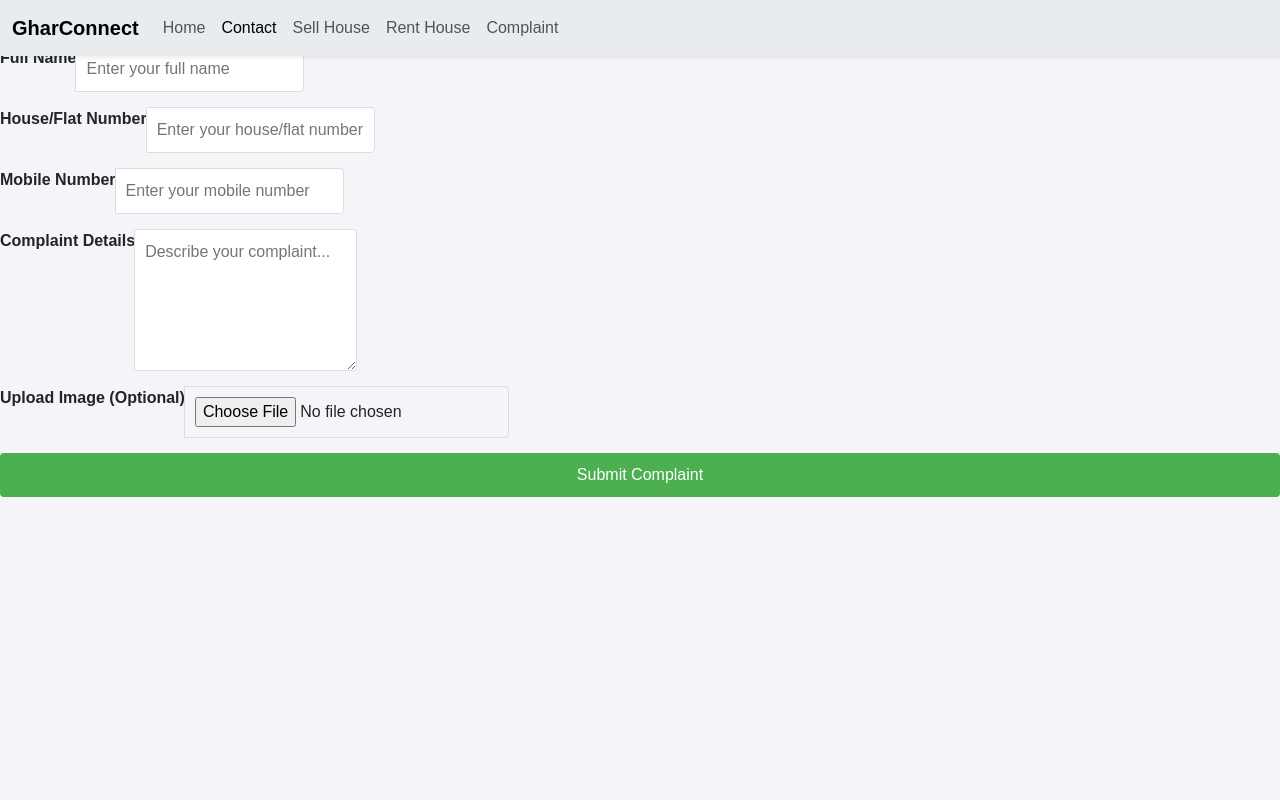
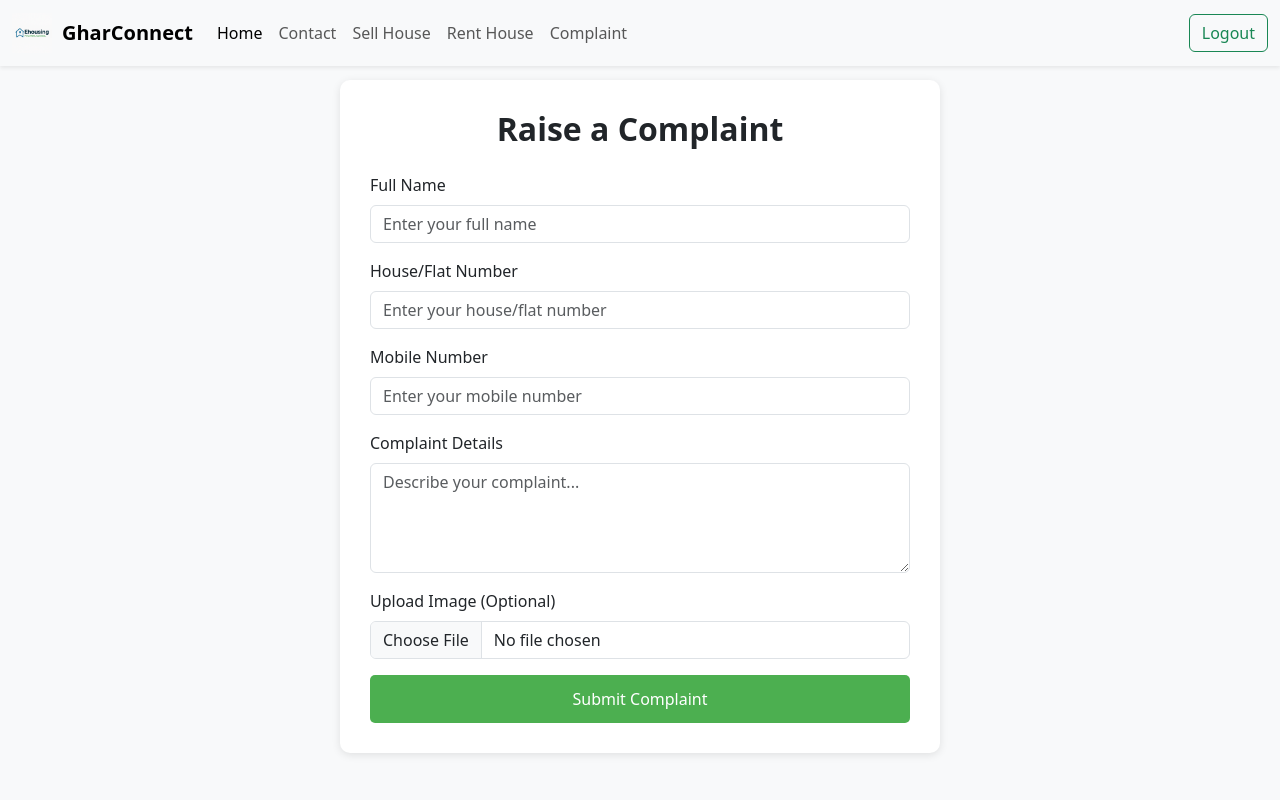
Before and after one commit to pritchhatrala/EhousingProject, a Django app: page /complaint/ in a window 1280 px wide. Run offline with Django 4.2, Linux system fonts and the light colour scheme; the visitor is signed in with stand-in values (Sample User, id 1); some libraries are stand-ins or nearby versions.

Commit message:
modyfied

```diff
--- a/myapp/templates/complaint.html
+++ b/myapp/templates/complaint.html
@@ -2,62 +2,110 @@
 <html lang="en">
 <head>
   <meta charset="UTF-8">
-    <meta name="viewport" content="width=device-width, initial-scale=1.0">
-    <link href="https://cdn.jsdelivr.net/npm/bootstrap@5.3.0/dist/css/bootstrap.min.css" rel="stylesheet"/>
+  <meta name="viewport" content="width=device-width, initial-scale=1">
   <title>Complaint Form | GharConnect</title>
-    <link rel="stylesheet" href="/static/complaint.css">
+  <link href="https://cdn.jsdelivr.net/npm/bootstrap@5.3.0/dist/css/bootstrap.min.css" rel="stylesheet">
+  <style>
+    body {
+      padding-top: 80px;
+      background-color: #f8f9fa;
+    }
+
+    .form-container {
+      max-width: 600px;
+      margin: auto;
+      padding: 30px;
+      background-color: white;
+      border-radius: 10px;
+      box-shadow: 0 2px 8px rgba(0, 0, 0, 0.1);
+    }
+
+    .form-container h2 {
+      margin-bottom: 25px;
+      text-align: center;
+      font-weight: bold;
+    }
+
+    .submit-btn {
+      width: 100%;
+      background-color: #4CAF50;
+      color: white;
+      padding: 12px;
+      border: none;
+      border-radius: 5px;
+      font-size: 16px;
+      transition: background-color 0.3s ease;
+    }
+
+    .submit-btn:hover {
+      background-color: #45a049;
+    }
+  </style>
 </head>
 <body>
-      <nav class="navbar navbar-expand-lg navbar-light bg-body-secondary fixed-top shadow-sm">
+
+<!-- Navbar -->
+{% load static %}
+<nav class="navbar navbar-expand-lg navbar-light bg-light fixed-top shadow-sm">
   <div class="container-fluid">
-            <a class="navbar-brand fw-bold" href="#">GharConnect</a>
+    <a class="navbar-brand d-flex align-items-center" href="/">
+      <img src="{% static 'images/logo.png' %}" alt="Logo" style="height: 40px; margin-right: 10px;">
+      <span class="fw-bold">GharConnect</span>
+    </a>
+
     <button class="navbar-toggler" type="button" data-bs-toggle="collapse" data-bs-target="#navbarNav">
       <span class="navbar-toggler-icon"></span>
     </button>
+
     <div class="collapse navbar-collapse" id="navbarNav">
       <ul class="navbar-nav me-auto mb-2 mb-lg-0">
-                <li class="nav-item"><a class="nav-link" href="/">Home</a></li>
-                <li class="nav-item"><a class="nav-link active" href="/contact">Contact</a></li>
+        <li class="nav-item"><a class="nav-link active" href="/">Home</a></li>
+        <li class="nav-item"><a class="nav-link" href="/contact">Contact</a></li>
         <li class="nav-item"><a class="nav-link" href="/sellhouse">Sell House</a></li>
         <li class="nav-item"><a class="nav-link" href="/renthouse">Rent House</a></li>
         <li class="nav-item"><a class="nav-link" href="/complaint">Complaint</a></li>
       </ul>
+      <form class="d-flex" role="search">
+        <a href="{% url 'logout' %}" class="btn btn-outline-success">Logout</a>
+      </form>
     </div>
   </div>
 </nav>
 
 <div class="form-container">
-
   <h2>Raise a Complaint</h2>
   <form action="#" method="POST" enctype="multipart/form-data">
     {% csrf_token %}
-              <div class="input-group">
-                  <label for="fullname">Full Name</label>
-                  <input type="text" id="fullname" name="name" placeholder="Enter your full name" required>
+
+    <div class="mb-3">
+      <label for="fullname" class="form-label">Full Name</label>
+      <input type="text" class="form-control" id="fullname" name="name" placeholder="Enter your full name" required>
     </div>
 
-              <div class="input-group">
-                  <label for="house">House/Flat Number</label>
-                  <input type="text" id="house" name="House_number" placeholder="Enter your house/flat number" required>
+    <div class="mb-3">
+      <label for="house" class="form-label">House/Flat Number</label>
+      <input type="text" class="form-control" id="house" name="House_number" placeholder="Enter your house/flat number" required>
     </div>
 
-              <div class="input-group">
-                  <label for="phone">Mobile Number</label>
-                  <input type="tel" id="phone" name="mobile" placeholder="Enter your mobile number" required>
+    <div class="mb-3">
+      <label for="phone" class="form-label">Mobile Number</label>
+      <input type="tel" class="form-control" id="phone" name="mobile" placeholder="Enter your mobile number" required>
     </div>
 
-              <div class="input-group">
-                  <label for="complaint">Complaint Details</label>
-                  <textarea id="complaint" name="complain_detail" rows="5" placeholder="Describe your complaint..." required></textarea>
+    <div class="mb-3">
+      <label for="complaint" class="form-label">Complaint Details</label>
+      <textarea class="form-control" id="complaint" name="complain_detail" rows="4" placeholder="Describe your complaint..." required></textarea>
     </div>
 
-              <div class="input-group">
-                  <label for="image">Upload Image (Optional)</label>
-                  <input type="file" id="image" name="image">
+    <div class="mb-3">
+      <label for="image" class="form-label">Upload Image (Optional)</label>
+      <input type="file" class="form-control" id="image" name="image">
     </div>
 
     <button type="submit" class="submit-btn">Submit Complaint</button>
   </form>
 </div>
+
+<script src="https://cdn.jsdelivr.net/npm/bootstrap@5.3.0/dist/js/bootstrap.bundle.min.js"></script>
 </body>
 </html>
```
Also changed, not shown: Ehousing/settings.py (+13 -2 lines), myapp/templates/all_renthouse.html (+18 -7 lines), myapp/templates/all_sellhouse.html (+18 -7 lines), myapp/templates/contact.html (+18 -6 lines), myapp/templates/index.html (+100 -30 lines), myapp/templates/renthouse.html (+14 -4 lines), myapp/templates/sellhouse.html (+14 -4 lines), media/houses/house_image_4_aqEYNgW.jpg (added), media/rent_images/house_image_4.jpg (added), static/images/logo.png (added). Lines whose indentation alone changed are shown as unchanged.
